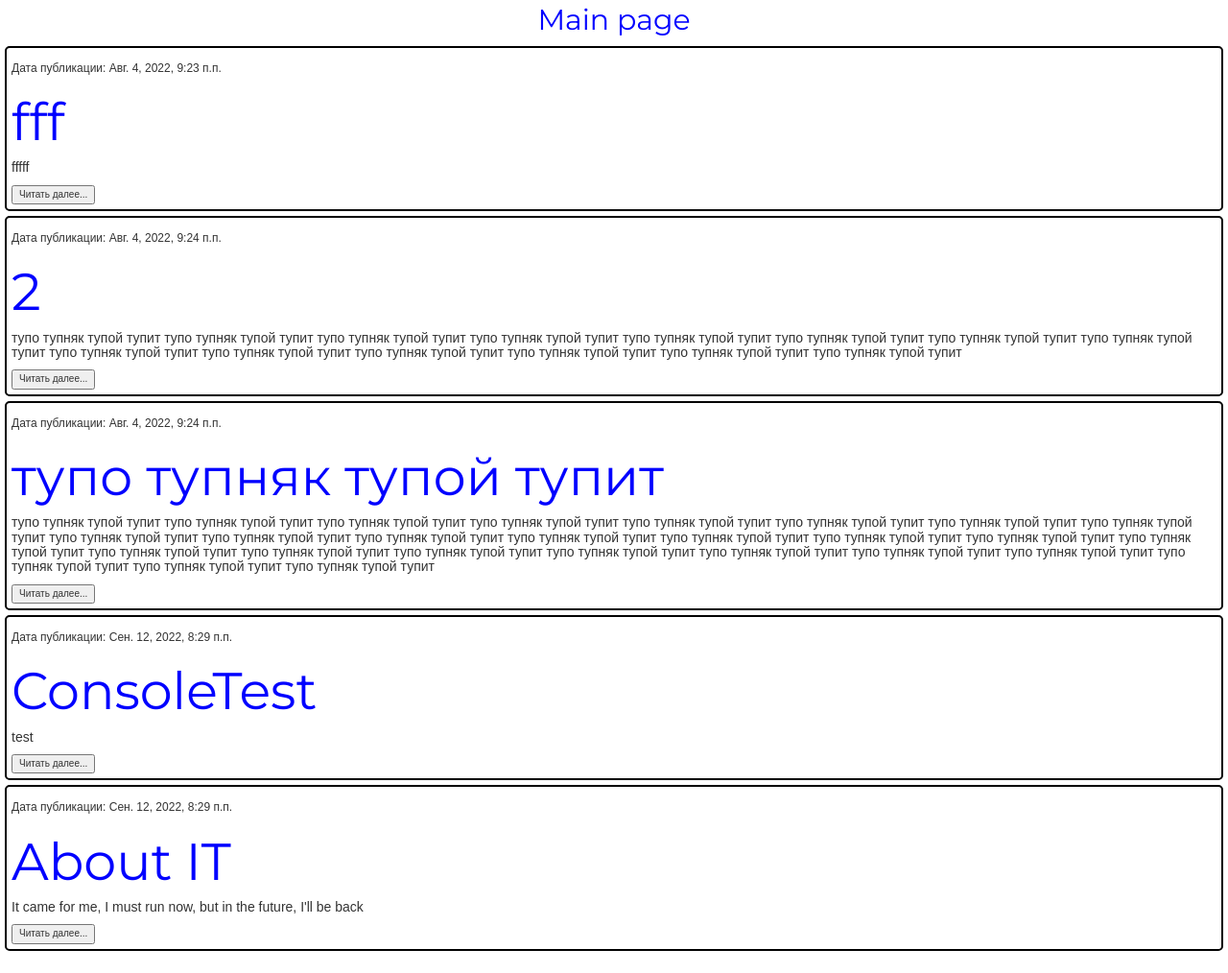
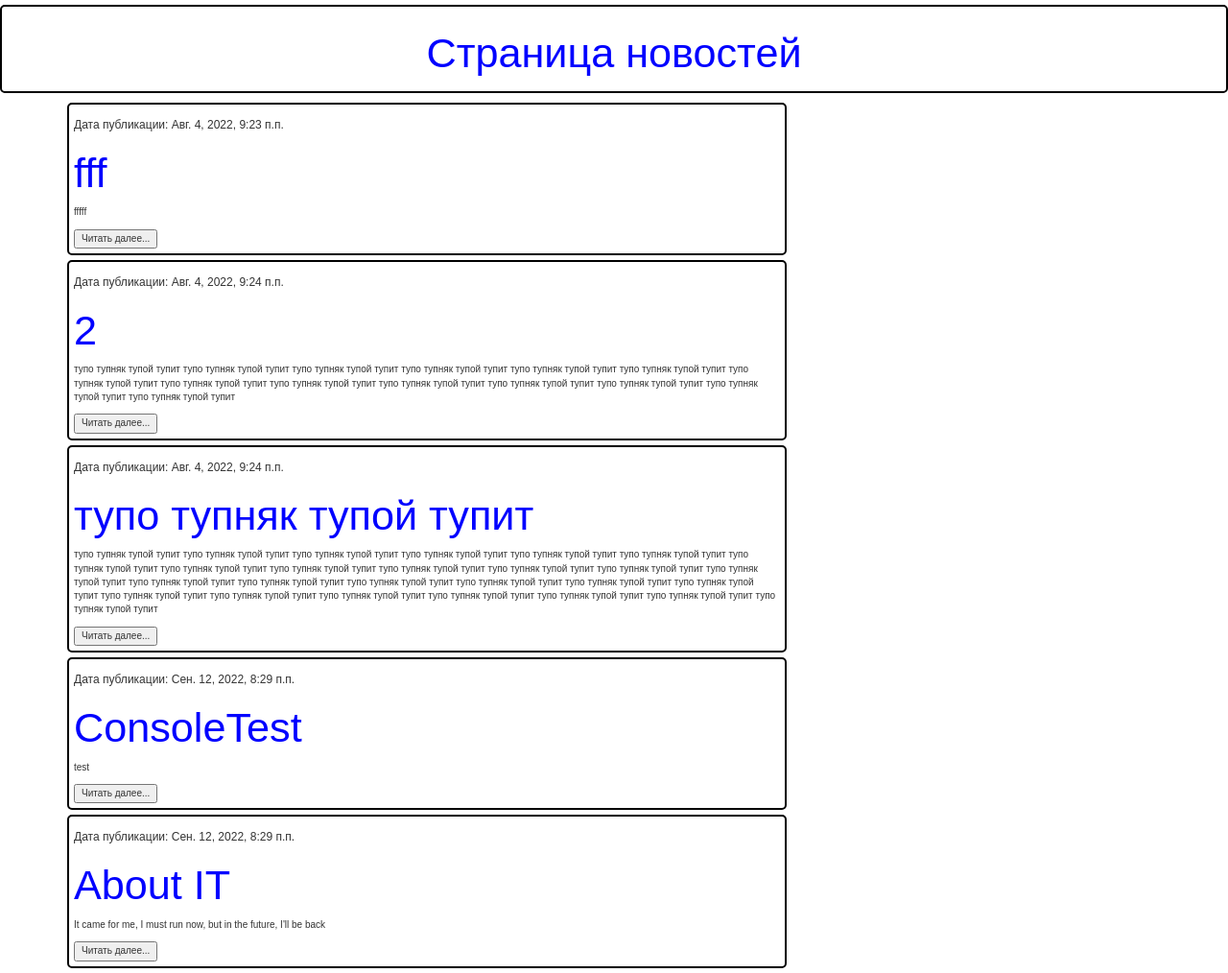
Before and after one commit to Iagainst/DjangoBlog1.0, a Django app: page / in a window 1280 px wide. Shown: the whole page at 96% size. Before the commit the page ends 991 px from the top, so only its background shows below. Run offline with Django 3.2, Linux system fonts and the light colour scheme; data comes from the database, SQL or seed files in the repository; some libraries are stand-ins or nearby versions.

Commit message:
BasedTemplate

```diff
--- a/blog/static/css/blog.css
+++ b/blog/static/css/blog.css
@@ -1,7 +1,7 @@
 .mainLogo {
-    text-decoration: none;
-    font-size: 2em;
-    text-align: center;
+    display: flex;
+    justify-content: center; /*Центрирование по горизонтали*/
+    align-items: center;
 }
 #logoText {
     color: blue;
@@ -9,20 +9,26 @@
 a {
     color: blue;
     font-family: 'Montserrat', sans-serif;
-    font-size: 1.5em;
+    font-size: 1.2em;
 }
 body {
     font-family: 'Monsterrat', sans-serif;
     font-size: 1em;
 }
-h1 {
-    font-family: 'Monsterrat', sans-serif;
-}
+
 .blogBlock {
     border-color: black;
     border-width: 2px;
     border-radius: 5px;
     border-style: solid;
-    margin: 5px;
+    margin: 5px 0;
     padding: 5px;
 }
+.page-header{
+    border-color: black;
+    border-width: 2px;
+    border-radius: 5px;
+    border-style: solid;
+    margin: 5px 0;
+    padding: 5px;
+}
--- /dev/null
+++ b/blog/templates/blog/base.html
@@ -0,0 +1,23 @@
+{% load static %}
+<html>
+    <head>
+        <title>Страница новостей</title>
+        <link rel="stylesheet" href="//maxcdn.bootstrapcdn.com/bootstrap/3.2.0/css/bootstrap.min.css">
+        <link rel="stylesheet" href="//maxcdn.bootstrapcdn.com/bootstrap/3.2.0/css/bootstrap-theme.min.css">
+        <link href='//fonts.googleapis.com/css?family=Lobster&subset=latin,latin-ext' rel='stylesheet' type='text/css'>
+        <link rel="stylesheet" href="{% static 'css/blog.css' %}">
+    </head>
+    <body>
+         <div class="page-header">
+                <h1><a class="mainLogo" href="/">Страница новостей</a></h1>
+            </div>
+            <div class="content container">
+                <div class="row">
+                    <div class="col-md-8">
+                    {% block content %}
+                    {% endblock %}
+                    </div>
+                </div>
+            </div>
+    </body>
+</html>
--- a/blog/templates/blog/post_list.html
+++ b/blog/templates/blog/post_list.html
@@ -1,29 +1,12 @@
-{% load static %}
-<!DOCTYPE html>
-<html lang="en">
-    <head>
-        <title>Django Girls blog</title>
-        <link rel="stylesheet" href="//maxcdn.bootstrapcdn.com/bootstrap/3.2.0/css/bootstrap.min.css">
-        <link rel="stylesheet" href="//maxcdn.bootstrapcdn.com/bootstrap/3.2.0/css/bootstrap-theme.min.css">
-        <link rel="preconnect" href="https://fonts.googleapis.com">
-        <link rel="preconnect" href="https://fonts.gstatic.com" crossorigin>
-        <link href="https://fonts.googleapis.com/css2?family=Montserrat&display=swap" rel="stylesheet">
-        <link rel="stylesheet" href="{% static 'css/blog.css' %}">
-    </head>
-    <body>
-        <div class="mainLogo">
-            <a id="logoText" href="/">Main page</a>
-        </div>
-        <div>
+{% extends 'blog/base.html' %}
+
+{% block content %}
     {% for post in posts %}
         <div class="blogBlock">
             <h6> Дата публикации: {{ post.published_date }} </h6>
             <h1><a href="">{{ post.title }}</a></h1>
-                    <h5>{{ post.text|linebreaksbr }}</h5>
+            <p>{{ post.text|linebreaksbr }}</p>
             <button> Читать далее... </button>
         </div>
     {% endfor %}
-        </div>
-    </body>
-
-</html>
+{% endblock %}
```
Lines whose indentation alone changed are shown as unchanged.
